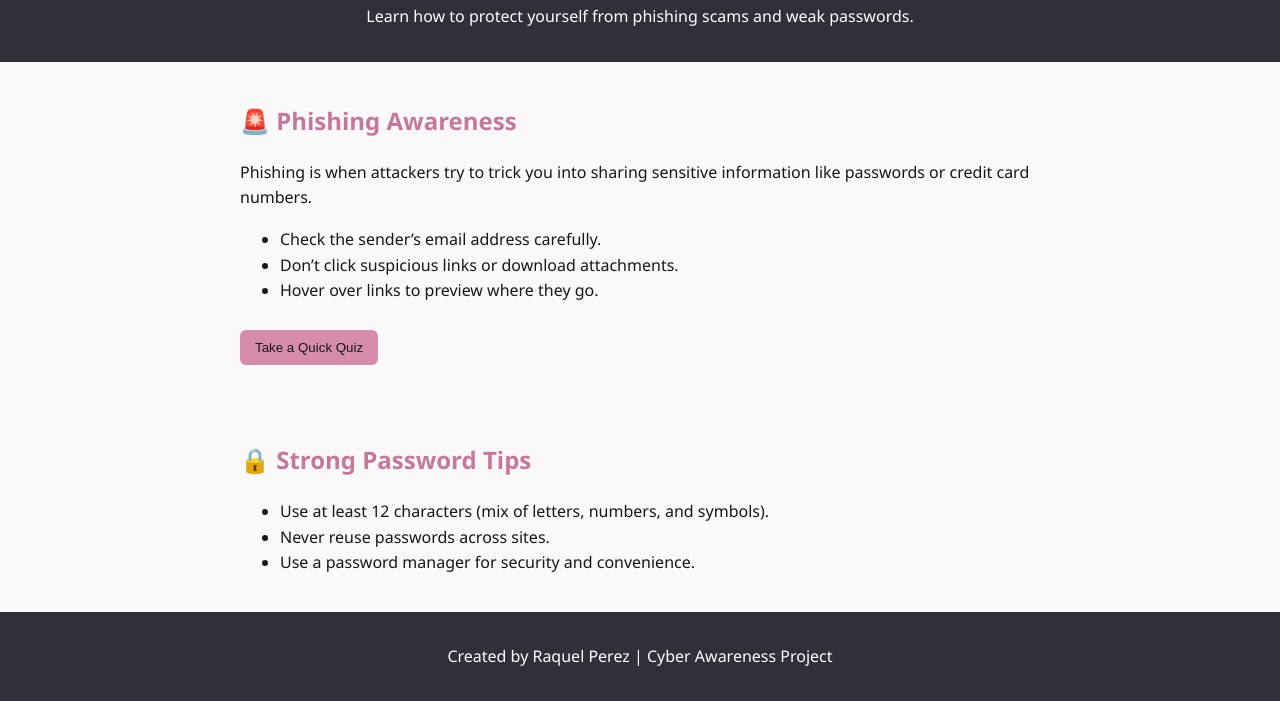
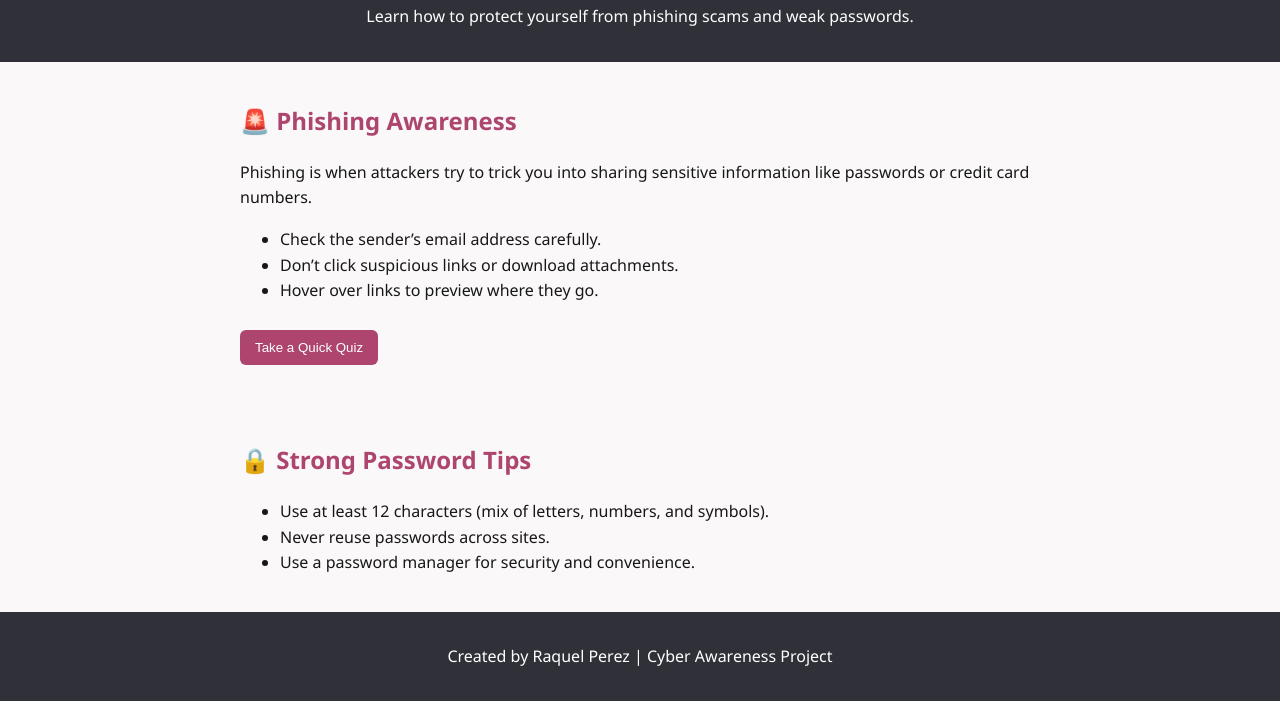
Before and after one commit to raquelpperez/phishing-awareness-project, a plain HTML site: page index.html in a window 1280 px wide. Shown: the part 106-807 px from the top of the page. Drawn offline with Linux system fonts and the light colour scheme.

Commit message:
Update style.css

```diff
--- a/style.css
+++ b/style.css
@@ -1,3 +1,4 @@
+
 
 body {
   font-family: 'Segoe UI', sans-serif;
@@ -22,13 +23,13 @@ section {
 }
 
 h2 {
-  color: #C4789B;
+  color: #AD456F;
 }
 
 button {
   margin-top: 10px;
-  background-color: #D78CAC;
-  color: #171717;
+  background-color: #AD456F;
+  color: #FFFFFF;
   border: none;
   padding: 10px 15px;
   border-radius: 6px;
@@ -36,7 +37,7 @@ button {
 }
 
 button:hover {
-  background-color: #C4789B;
+  background-color: #922F58;
 }
 
 .hidden {
```
